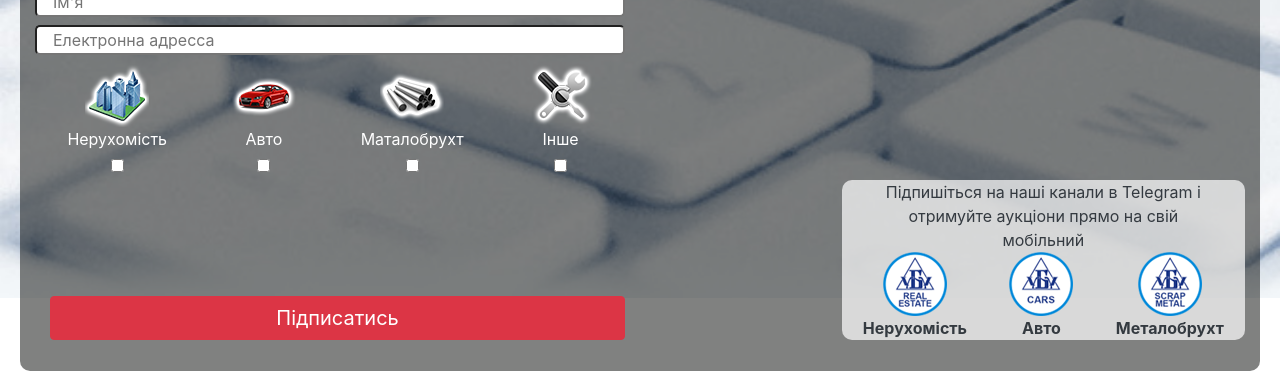
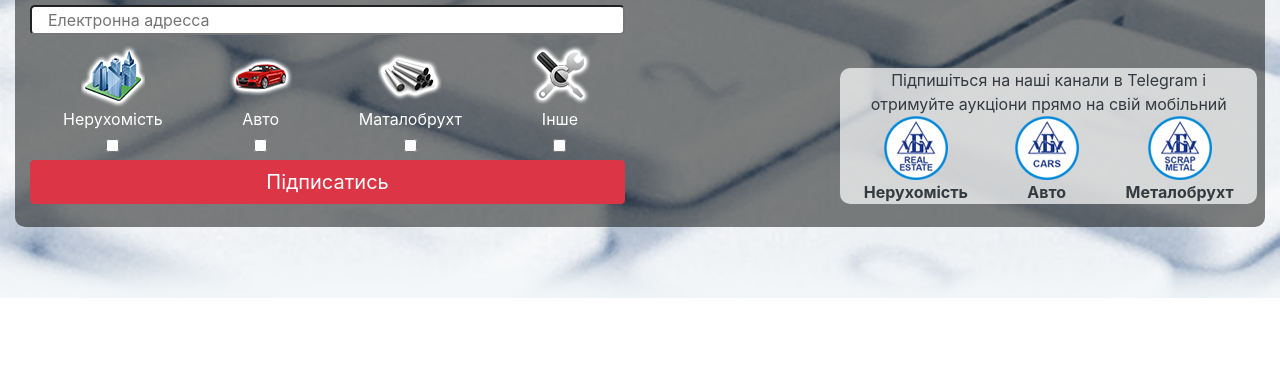
Before and after one commit to SerhiiChudnivets/landing-alter-ver-beta, a plain HTML site: page index.html in a window 1280 px wide. Shown: the part 502-893 px from the top of the page. After the commit the page ends 800 px from the top, so only its background shows below. Drawn offline with Linux system fonts and the light colour scheme.

Commit message:
vetrical align

```diff
--- a/css/simple-sidebar.css
+++ b/css/simple-sidebar.css
@@ -50,7 +50,11 @@ body {
 #page-content-wrapper {
   width: 100%;
   position: absolute;
-  padding: 15px;
+ padding-left: 15px;
+ padding-right: 15px;
+ padding-bottom: 15px;
+ padding-top: 0px;
+
 }
 
 #wrapper.toggled #page-content-wrapper {
@@ -119,7 +123,9 @@ body {
     width: 250px;
   }
   #page-content-wrapper {
-    padding: 20px;
+    padding-left: 15px;
+    padding-right: 15px;
+    padding-bottom: 15px;
     position: relative;
   }
   #wrapper.toggled #page-content-wrapper {
--- a/index.html
+++ b/index.html
@@ -76,30 +76,34 @@
                 <div class="col-xl-6 col-lg-6 col-md-6 col-sm-12 col-12 my-2">
                         <input type="email" placeholder="Електронна адресса" class="w-100 br-5 pl-3">
                 </div>
-            <div class=" col-xl-6 col-lg-6 col-md-6 col-sm-12 col-12 d-flex justify-content-around">
-                <div class="d-flex flex-column">
+                </div>
+          <div  id="buttons" class="row">
+
+                <div class="col-xl-6 col-lg-6 col-md-6 col-sm-12 col-12 p-0">
+                    <div class="col-xl-12 col-lg-12 col-md-12 col-sm-12 col-12 d-flex justify-content-around mb-2">
+                            <div class="d-flex flex-column justify-content-end">
                             <label for="realty" class="text-center"> <img src="img/home.png"><br>Нерухомість</label>
-                <input class="m-auto" type="checkbox" id="realty">
+                            <input class="mx-auto" type="checkbox" id="realty">
                         </div>
-            <div class="d-flex flex-column">
+                        <div class="d-flex flex-column  justify-content-end">
                             <label for="cars" class="text-center"><img src="img/car.png"> <br>Авто</label>
-                <input class="m-auto" type="checkbox" id="cars">
+                            <input class="mx-auto" type="checkbox" id="cars">
                         </div>
-            <div class="d-flex flex-column">
+                        <div class="d-flex flex-column  justify-content-end">
                             <label for="metal" class="text-center"> <img src="img/horseshoe.png"> <br>Маталобрухт</label>
-                <input class="m-auto" type="checkbox" id="metal">
+                            <input class="mx-auto" type="checkbox" id="metal">
                         </div>
-            <div class="d-flex flex-column">
+                        <div class="d-flex flex-column  justify-content-end">
                             <label for="other" class="text-center"><img src="img/other.png"><br>Інше</label>
-                <input class="m-auto" type="checkbox" id="other">
+                            <input class="mx-auto" type="checkbox" id="other">
                         </div>
                         </div>
-            <div id="buttons" class="d-flex col-xl-12 col-lg-12 col-md-12 col-sm-12 col-12 my-2">
-                <div class="col-xl-6 col-lg-6 col-md-6 col-sm-12 col-12 d-flex align-items-end justify-content-end">
+                <div class="col-xl-12 col-lg-12 col-md-12 col-sm-12 col-12  ">
                 <a class="btn btn-danger btn-custom w-100 mb-2" >Підписатись</a>
 </div>
-<div class="d-flex justify-content-end col-xl-6 col-lg-6 col-md-6 col-sm-12 col-12 p-0">
-        <div class="col-xl-8 col-lg-8 col-md-8 col-sm-12 col-12  d-flex flex-column p-0">
+</div>
+<div class="d-flex justify-content-end align-items-end col-xl-6 col-lg-6 col-md-6 col-sm-12 col-12 p-0">
+        <div class="col-xl-8 col-lg-8 col-md-8 col-sm-12 col-12  d-flex flex-column p-0 mr-2">
     <div>
         <p class="text-dark list mb-0 pad-x-25 text-center d-flex justify-content-end"> Підпишіться на наші канали в Telegram
           і отримуйте аукціони прямо на свій мобільний
@@ -133,7 +137,7 @@
     </div>
     </div>
 </div>
-</div>
+
 
             </div>
 
```
Lines whose indentation alone changed are shown as unchanged.
